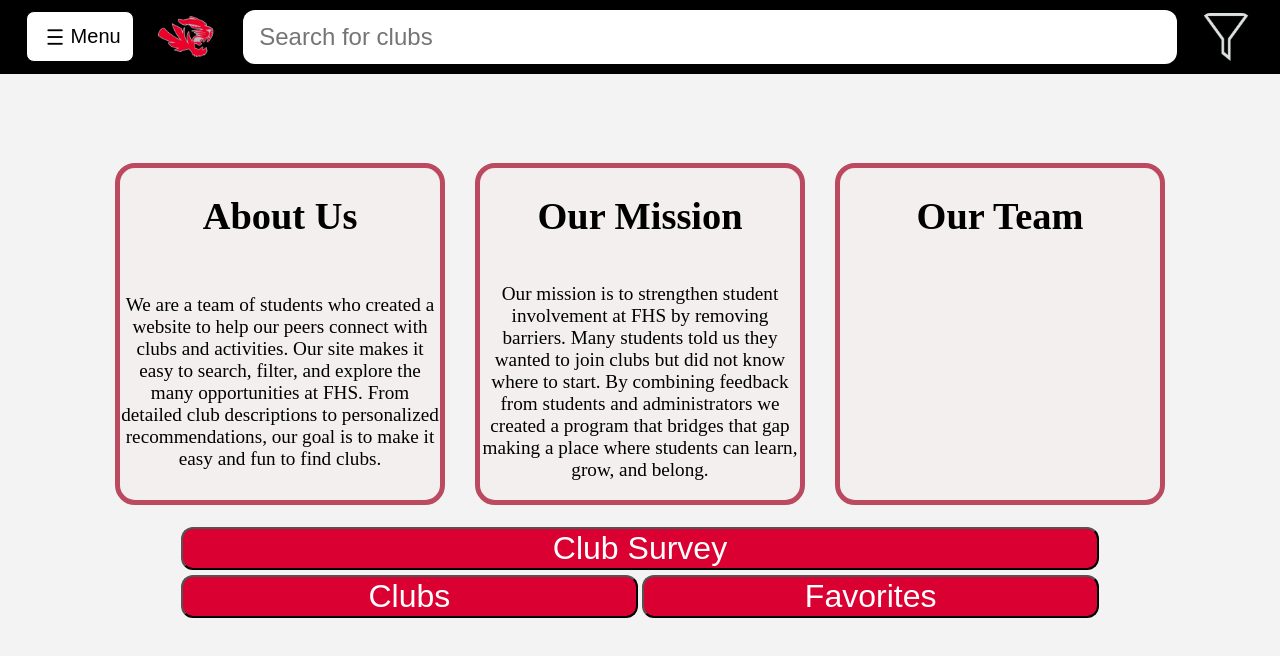
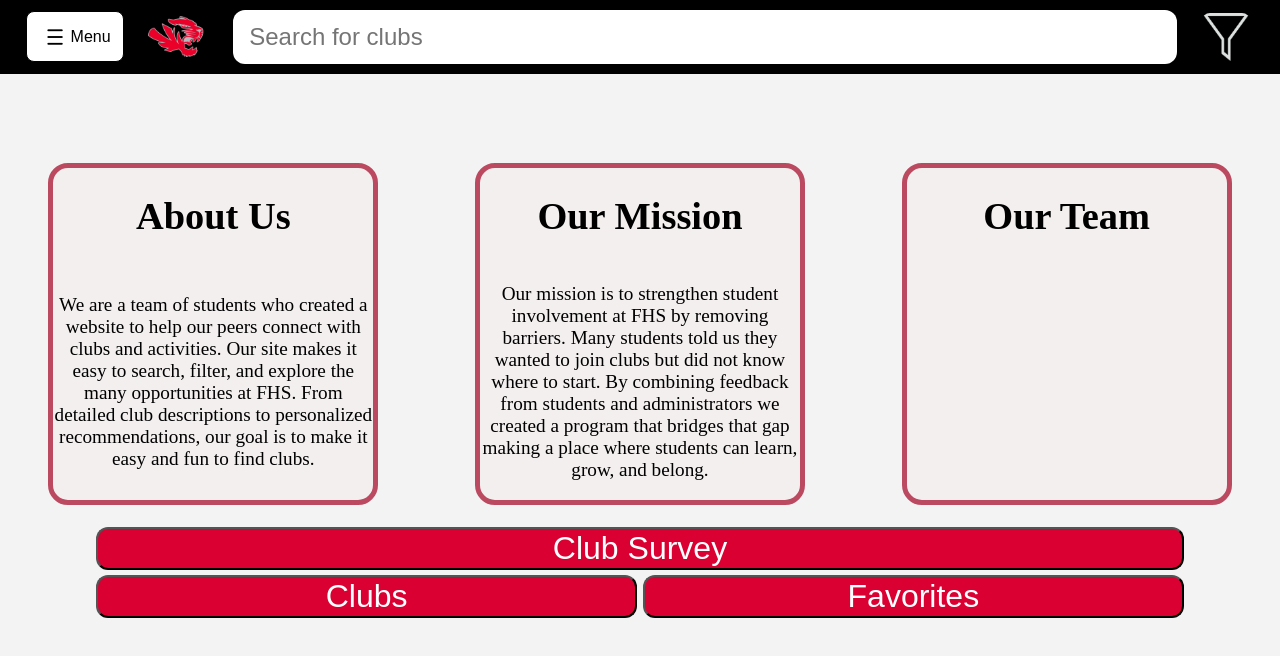
Before and after one commit to Thenameofallnames/Tiger-Finder, a plain HTML site: page index.html in a window 1280 px wide. Drawn offline with Linux system fonts and the light colour scheme.

Commit message:
Update Main.css

```diff
--- a/Main.css
+++ b/Main.css
@@ -36,7 +36,7 @@ html, body{
     border-radius: 12px;
     border: none;
     outline: none;
-    min-width: 200px;
+    min-width: 125px;
     max-width: 80%;
     height: 3vw;
 }
@@ -52,7 +52,7 @@ html, body{
     width: 4.5vw;
     left: 0vh;
     max-width: none;
-    min-width: 50px;
+    min-width: 40px;
     z-index: 999999999999;
 
 }
@@ -134,8 +134,8 @@ html, body{
 .mainBody {
     display: absolute;
     Justify-content: center;
-    margin-left: 100px;
-    margin-right: 100px;
+    /*margin-left: 100px;
+    margin-right: 100px;*/
     margin-top: 7%;
 }
 
@@ -219,7 +219,8 @@ a:active, a:focus, a:hover, a:visited, a:link{
     border-radius: 8px;
     align-items: center;
     padding: 1.5vh;
-    font-size: 2.5vh;
+    font-size: 2vh;
+    min-width: 60px;
 }
 
 #dropDownImage {
```
